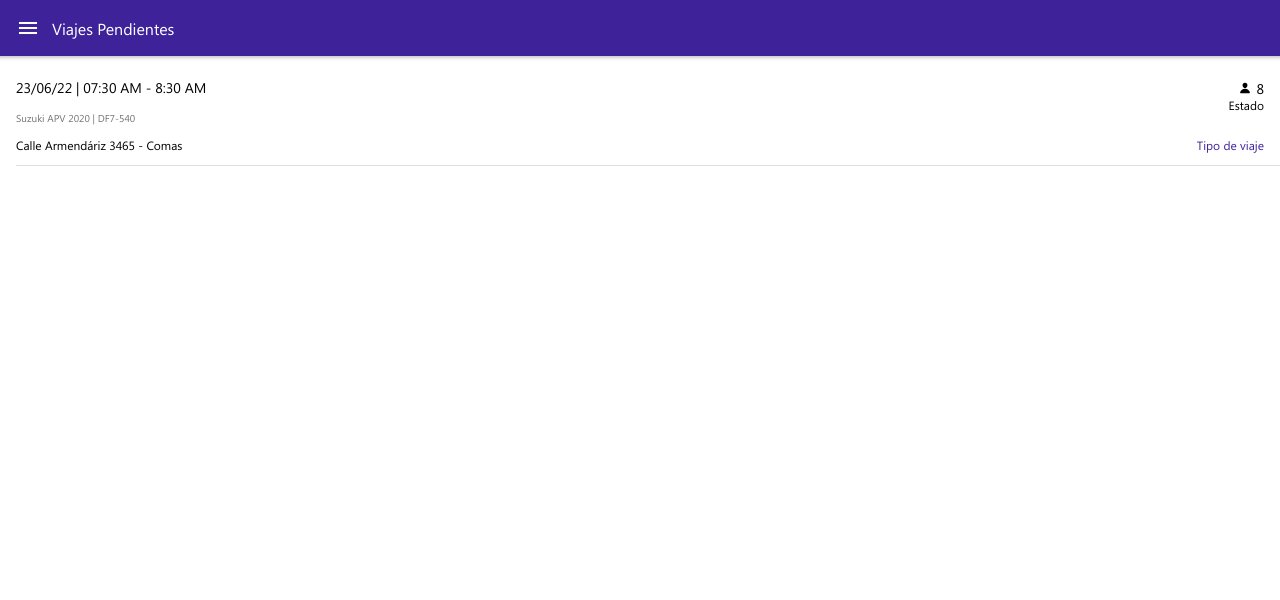
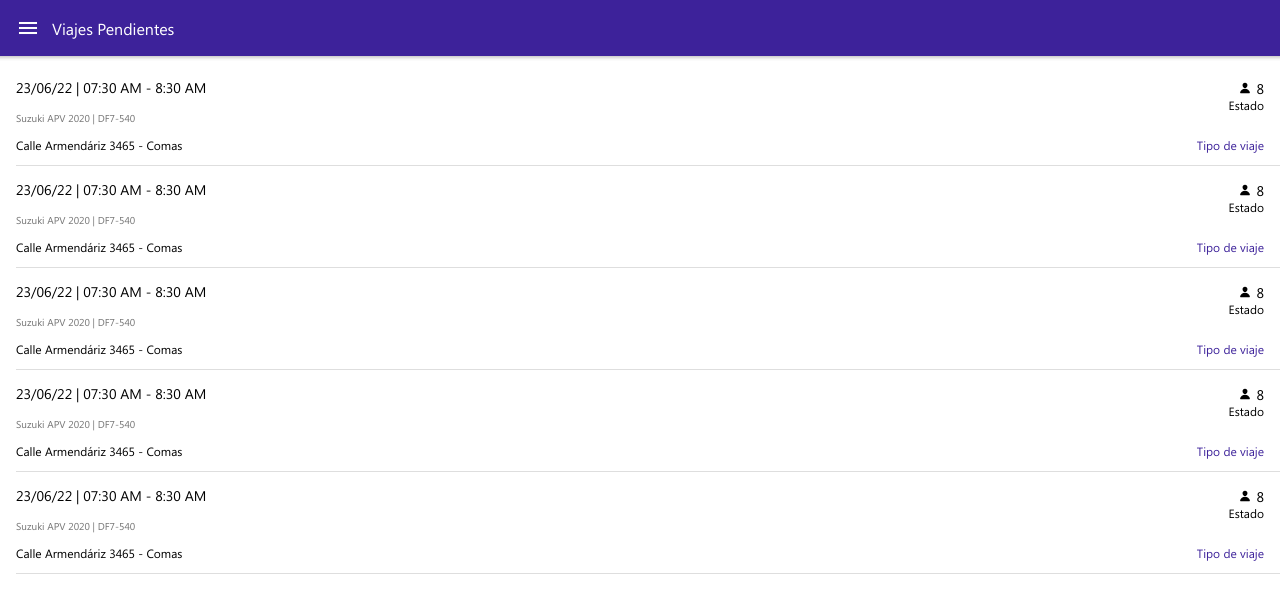
Before and after one commit to ssssshel/balatPeruApp, a React (Create React App) app: page /trips/pending in a window 1280 px wide. Shown: the top 600 px of the page. Built offline with nearby package versions, Linux system fonts and the light colour scheme.

Commit message:
animations added

```diff
--- a/src/components/DrawerMenu.tsx
+++ b/src/components/DrawerMenu.tsx
@@ -1,7 +1,13 @@
-import { IonContent, IonHeader, IonItem, IonList, IonMenu, IonPage, IonRouterOutlet, IonToolbar } from "@ionic/react"
+import { IonContent, IonHeader, IonItem, IonList, IonMenu, IonRouterOutlet, IonToolbar } from "@ionic/react"
+import { menuController } from '@ionic/core/components'
 import './DrawerMenu.css'
 
-const DrawerMenu = () => {
+const DrawerMenu: React.FC = () => {
+
+  const handleCloseMenu = async () => {
+    await menuController.toggle()
+  }
+
   return (
     <>
       <IonMenu side="start" contentId="main" menuId="leftdrawer">
@@ -18,13 +24,13 @@ const DrawerMenu = () => {
         </IonHeader>
         <IonContent>
           <IonList>
-            <IonItem routerLink="/trips/pending">
+            <IonItem onClick={() => handleCloseMenu()} routerLink="/trips/pending">
               Viajes Pendientes
             </IonItem>
-            <IonItem routerLink="/trips/previous">
+            <IonItem onClick={() => handleCloseMenu()} routerLink="/trips/previous">
               Viajes Previos
             </IonItem>
-            <IonItem slot="start">
+            <IonItem onClick={() => handleCloseMenu()} slot="end">
               Cerrar Sesión
             </IonItem>
           </IonList>
--- a/src/components/TripItem.tsx
+++ b/src/components/TripItem.tsx
@@ -1,13 +1,21 @@
 import { IonIcon, IonItem, IonItemOption, IonItemOptions, IonItemSliding, IonText } from "@ionic/react"
 import { person } from "ionicons/icons"
+import { useRef } from "react"
 
 interface TripItemProps {
   arePreviousTrips: boolean
 }
 
 const TripItem: React.FC<TripItemProps> = ({ arePreviousTrips }) => {
+
+  const slideRef = useRef<HTMLIonItemSlidingElement>(null)
+
+  const handleOpenSlide = () => {
+    slideRef.current!.open("end")
+  }
+
   return (
-    <IonItemSliding>
+    <IonItemSliding ref={slideRef} id="tripOptions" onClick={() => { handleOpenSlide() }}>
       <IonItemOptions side="end">
         <IonItemOption routerLink={arePreviousTrips ? '/previous_trip' : '/trip'} color={"success"}>Ver</IonItemOption>
       </IonItemOptions>
--- a/src/pages/tripsMenu/PendingTrips.tsx
+++ b/src/pages/tripsMenu/PendingTrips.tsx
@@ -18,6 +18,10 @@ const PendingTrips: React.FC = () => {
         <IonList>
           <TripItem arePreviousTrips={false} />
           {/* maqueta */}
+          <TripItem arePreviousTrips={false} />
+          <TripItem arePreviousTrips={false} />
+          <TripItem arePreviousTrips={false} />
+          <TripItem arePreviousTrips={false} />
 
         </IonList>
 
```
